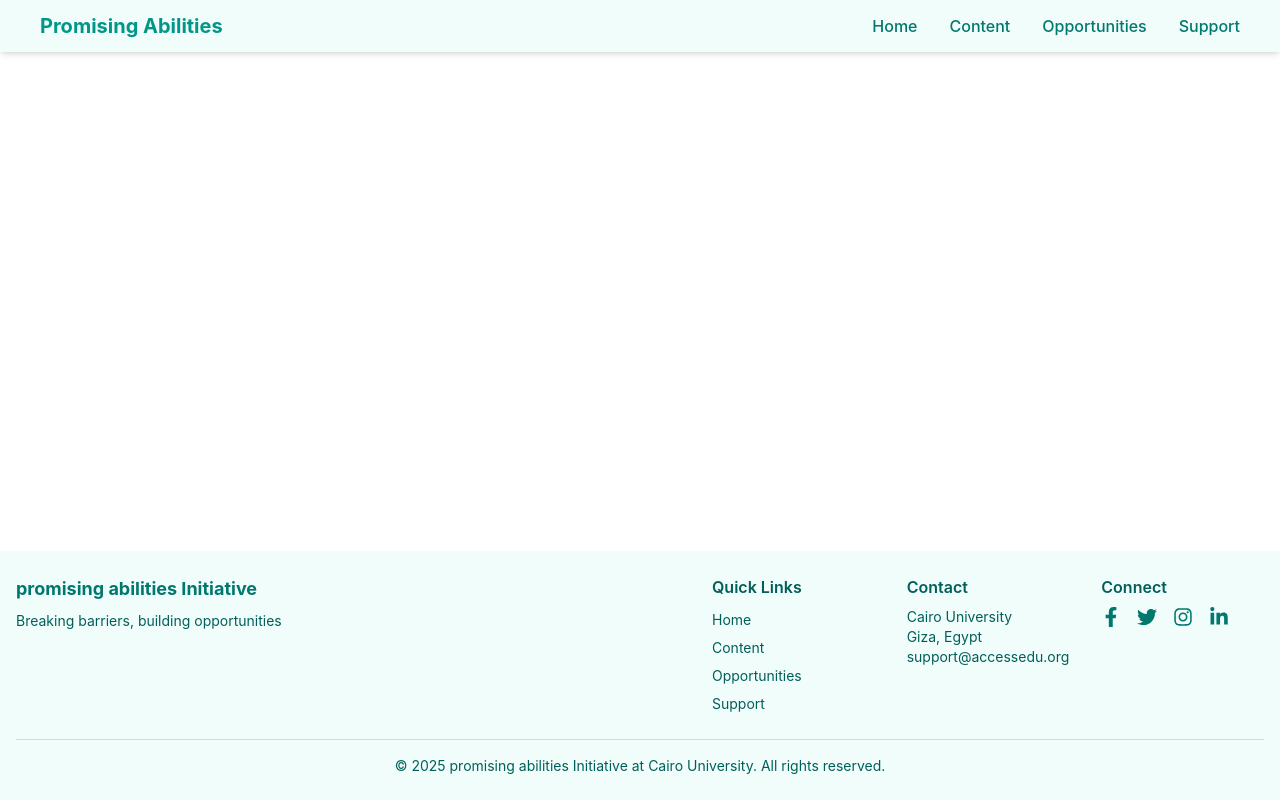
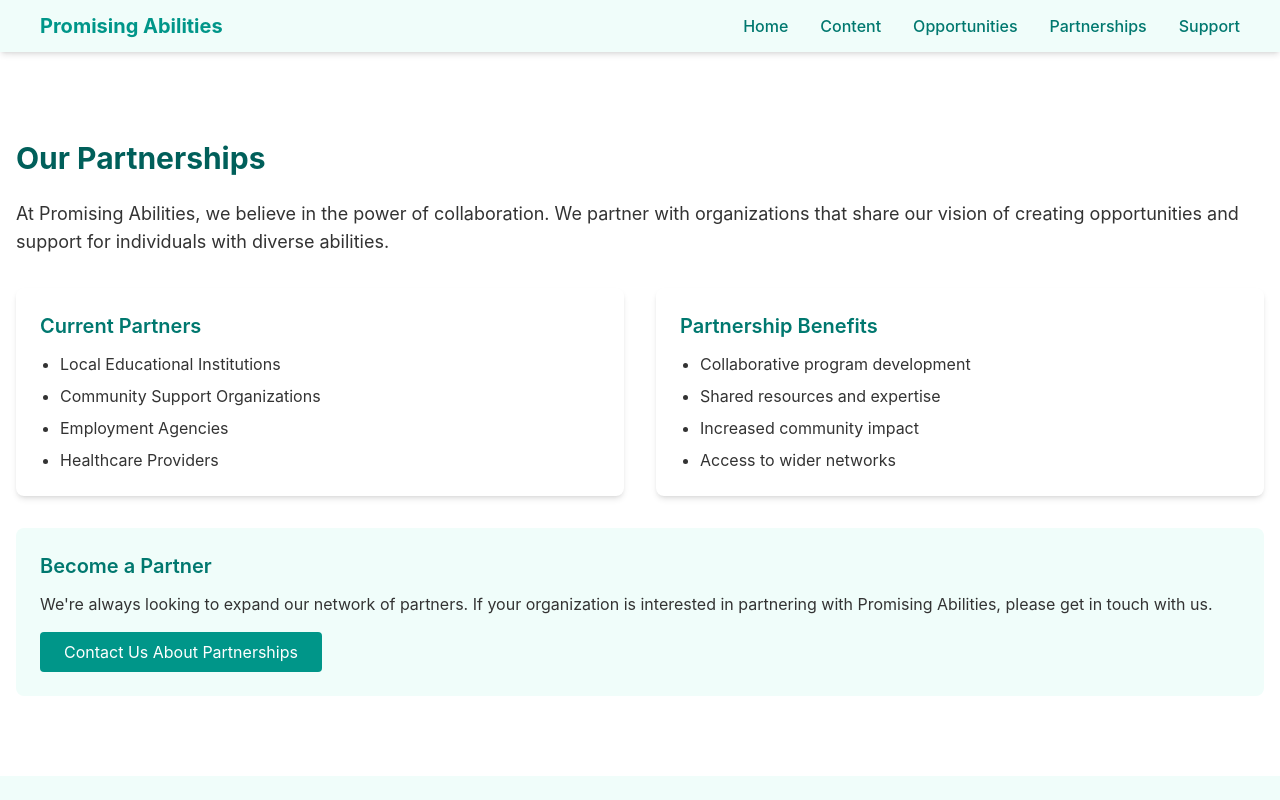
Before and after one commit to bassantelsisi/promising-abilities, a React (Vite) app: page /promising-abilities/partnerships in a window 1280 px wide. Shown: the top 800 px of the page. Built offline with nearby package versions, Linux system fonts and the light colour scheme; the HTML template or start-up script is replaced by a standard one.

Commit message:
Initial commit

```diff
--- a/src/App.jsx
+++ b/src/App.jsx
@@ -4,6 +4,7 @@ import Footer from './components/Footer';
 import HomePage from './pages/HomePage';
 import ContentPage from './pages/ContentPage';
 import OpportunitiesPage from './pages/OpportunitiesPage';
+import PartnershipsPage from './pages/PartnershipsPage';
 import SupportPage from './pages/SupportPage';
 import './App.css';
 
@@ -17,6 +18,7 @@ function App() {
           <Route path="/" element={<HomePage />} />
             <Route path="/content" element={<ContentPage />} />
             <Route path="/opportunities" element={<OpportunitiesPage />} />
+            <Route path="/partnerships" element={<PartnershipsPage />} />
             <Route path="/support" element={<SupportPage />} />
           </Routes>
         </main>
--- a/src/components/Navbar.jsx
+++ b/src/components/Navbar.jsx
@@ -23,6 +23,7 @@ function Navbar() {
           <Link to="/" className="text-teal-700 hover:text-teal-900 font-medium">Home</Link>
           <Link to="/content" className="text-teal-700 hover:text-teal-900 font-medium">Content</Link>
           <Link to="/opportunities" className="text-teal-700 hover:text-teal-900 font-medium">Opportunities</Link>
+          <Link to="/partnerships" className="text-teal-700 hover:text-teal-900 font-medium">Partnerships</Link>
           <Link to="/support" className="text-teal-700 hover:text-teal-900 font-medium">Support</Link>
         </div>
 
@@ -33,6 +34,7 @@ function Navbar() {
               <Link to="/" className="text-teal-700 hover:text-teal-900 font-medium" onClick={() => setIsMenuOpen(false)}>Home</Link>
               <Link to="/content" className="text-teal-700 hover:text-teal-900 font-medium" onClick={() => setIsMenuOpen(false)}>Content</Link>
               <Link to="/opportunities" className="text-teal-700 hover:text-teal-900 font-medium" onClick={() => setIsMenuOpen(false)}>Opportunities</Link>
+              <Link to="/partnerships" className="text-teal-700 hover:text-teal-900 font-medium" onClick={() => setIsMenuOpen(false)}>Partnerships</Link>
               <Link to="/support" className="text-teal-700 hover:text-teal-900 font-medium" onClick={() => setIsMenuOpen(false)}>Support</Link>
             </div>
           </div>
--- /dev/null
+++ b/src/pages/PartnershipsPage.jsx
@@ -0,0 +1,52 @@
+// src/pages/PartnershipsPage.jsx
+import React from 'react';
+
+function PartnershipsPage() {
+  return (
+    <div className="container mx-auto px-4 py-20">
+      <h1 className="text-3xl font-bold text-teal-800 mb-6">Our Partnerships</h1>
+
+      <div className="mb-8">
+        <p className="text-lg mb-4">
+          At Promising Abilities, we believe in the power of collaboration. We partner with organizations
+          that share our vision of creating opportunities and support for individuals with diverse abilities.
+        </p>
+      </div>
+
+      <div className="grid md:grid-cols-2 gap-8">
+        <div className="bg-white p-6 rounded-lg shadow-md">
+          <h2 className="text-xl font-semibold text-teal-700 mb-3">Current Partners</h2>
+          <ul className="list-disc pl-5 space-y-2">
+            <li>Local Educational Institutions</li>
+            <li>Community Support Organizations</li>
+            <li>Employment Agencies</li>
+            <li>Healthcare Providers</li>
+          </ul>
+        </div>
+
+        <div className="bg-white p-6 rounded-lg shadow-md">
+          <h2 className="text-xl font-semibold text-teal-700 mb-3">Partnership Benefits</h2>
+          <ul className="list-disc pl-5 space-y-2">
+            <li>Collaborative program development</li>
+            <li>Shared resources and expertise</li>
+            <li>Increased community impact</li>
+            <li>Access to wider networks</li>
+          </ul>
+        </div>
+      </div>
+
+      <div className="mt-8 bg-teal-50 p-6 rounded-lg">
+        <h2 className="text-xl font-semibold text-teal-700 mb-3">Become a Partner</h2>
+        <p className="mb-4">
+          We're always looking to expand our network of partners. If your organization is interested
+          in partnering with Promising Abilities, please get in touch with us.
+        </p>
+        <button className="bg-teal-600 text-white px-6 py-2 rounded hover:bg-teal-700 transition-colors">
+          Contact Us About Partnerships
+        </button>
+      </div>
+    </div>
+  );
+}
+
+export default PartnershipsPage;
```
